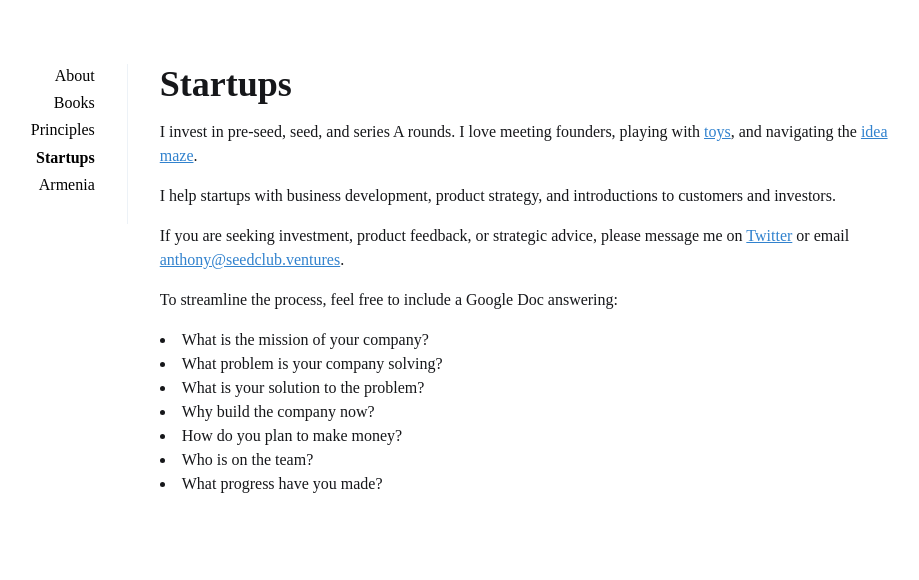
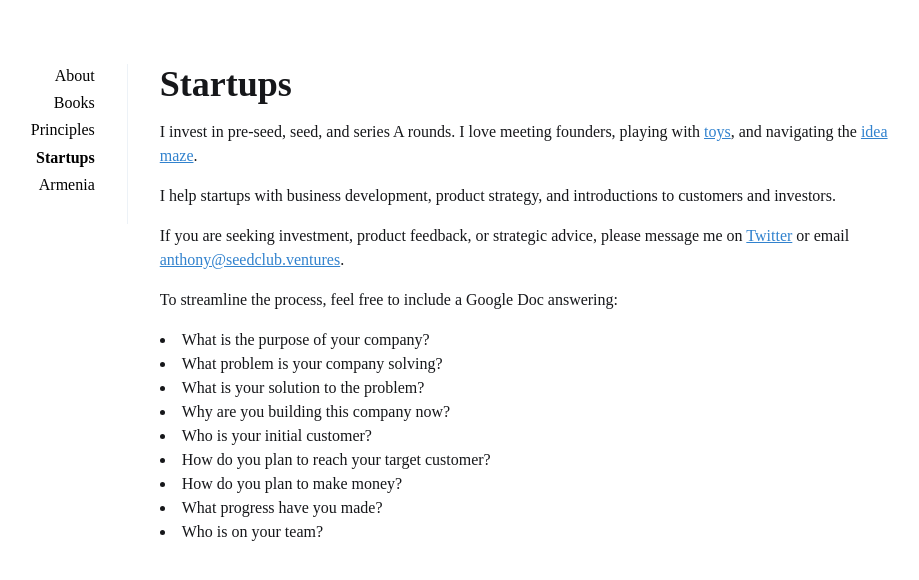
Before and after one commit to aavedissian/avedissian, a Next.js app: page /startups in a window 1280 px wide. Shown: the top 580 px of the page, without its empty margins (193-1112 px from the left). Built offline with nearby package versions, Linux system fonts and the light colour scheme.

Commit message:
startups

```diff
--- a/pages/index.js
+++ b/pages/index.js
@@ -12,7 +12,7 @@ export default function Home() {
         <div className='flex flex-col gap-4'>
           <h2 className='font-bold text-4xl'>About</h2>
           <Image src='/aa.jpg' width={150} height={150} alt='author' className='rounded-full' />
-          <p>My name is Anthony Avedissian. I invest in technology startups at <a className='text-blue-600' target='_blank' href="https://seedclub.ventures/">Seed Club Ventures</a>.</p>
+          <p>My is Anthony Avedissian. I invest in technology startups at <a className='text-blue-600' target='_blank' href="https://seedclub.ventures/">Seed Club Ventures</a>.</p>
 
           <p>I started my career at <a className='text-blue-600' target='_blank' href="https://www.ambercapital.com/">Amber Capital</a>, an activist hedge fund, and later worked in investment banking at <a className='text-blue-600' target='_blank' href="https://www.sc.com/en/">Standard Chartered</a>.</p>
 
--- a/pages/startups.js
+++ b/pages/startups.js
@@ -21,19 +21,24 @@ export default function Startups() {
 
           <ul class="list-disc list-inside">
 
-          <li>What is the mission of your company?</li>
+          <li>What is the purpose of your company?</li>
 
           <li>What problem is your company solving?</li>
 
           <li>What is your solution to the problem?</li>
 
-          <li>Why build the company now?</li>
+          <li>Why are you building this company now?</li>
+
+          <li>Who is your initial customer?</li>
+
+          <li>How do you plan to reach your target customer?</li>
 
           <li>How do you plan to make money?</li>
 
-          <li>Who is on the team?</li>
+          <li>What progress have you made?</li>
 
-          <li>What progress have you made?</li>
+          <li>Who is on your team?</li>
+
           </ul>
         </div>
     </Layout>
```
